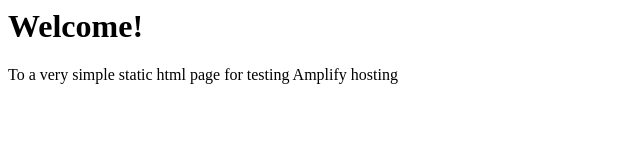
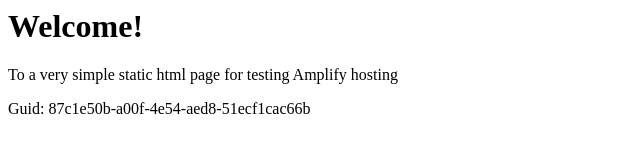
Before and after one commit to aws-aemilia-mxp/Github-PR-Commit-Integration-Test-DoNotTouch-v1-preprod-eu-south-1, a website: page src/index.html in a window 1280 px wide. Shown: the whole page, without its empty margins (0-640 px from the left). Drawn offline with Linux system fonts and the light colour scheme.

Commit message:
commit from integ tests

```diff
--- a/src/index.html
+++ b/src/index.html
@@ -1,3 +1,5 @@
+
+
 <html lang="en">
 
 <head>
@@ -10,6 +12,6 @@
 <body>
     <h1>Welcome!</h1>
     <p>To a very simple static html page for testing Amplify hosting</p>
-</body>
+    <p>Guid: 87c1e50b-a00f-4e54-aed8-51ecf1cac66b</p></body>
 
 </html>
```
